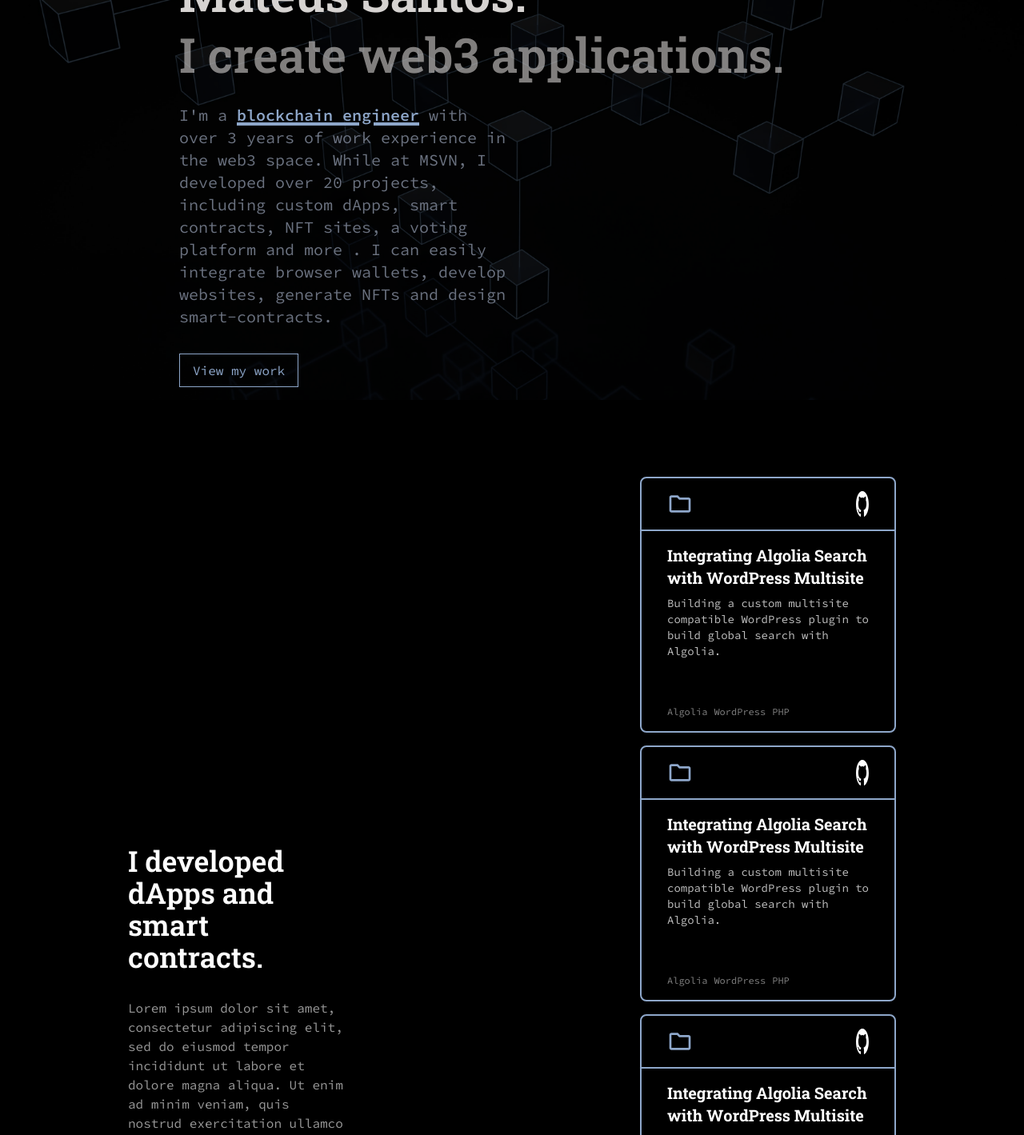
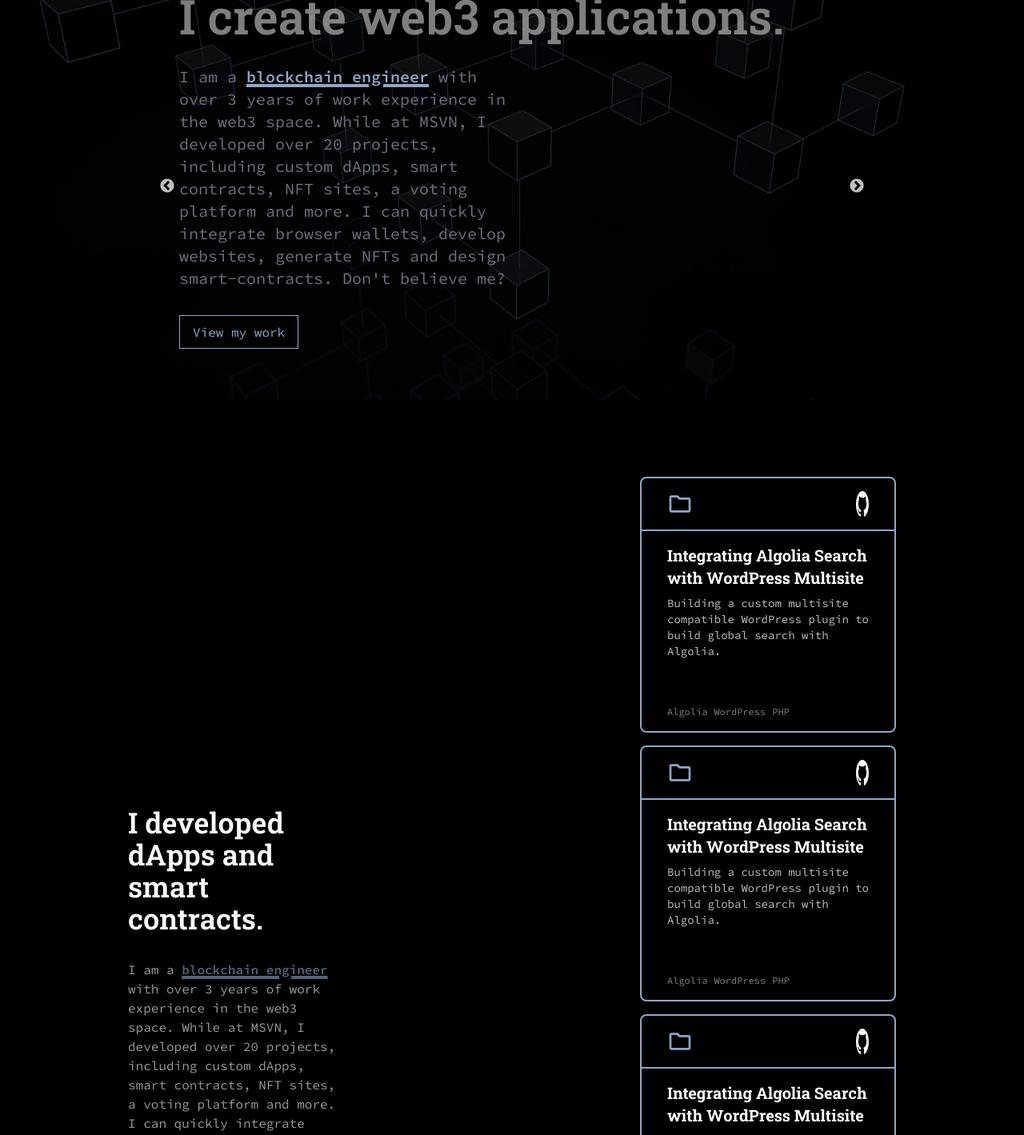
Before and after one commit to mateusap1/mateusap1.github.io, a React (Create React App) app: page / in a window 1280 px wide. Shown: the part 300-1719 px from the top of the page at 80% size. Built offline with nearby package versions, Linux system fonts and the light colour scheme.

Commit message:
updated texts

```diff
--- a/src/components/Presentation.tsx
+++ b/src/components/Presentation.tsx
@@ -18,7 +18,7 @@
         <div className="w-1/2 flex flex-col text-xl text-gray-500">{description}</div>
         <button
           onClick={onViewMyWork}
-          className="w-fit px-4 py-2 border border-offblue text-offblue hover:opacity-75"
+          className="w-fit px-4 py-2 border border-offblue text-offblue hover:bg-offblue hover:text-white hover:font-bold"
         >
           View my work
         </button>
--- a/src/pages/Home.tsx
+++ b/src/pages/Home.tsx
@@ -38,7 +38,7 @@
 const RoleSlider = ({ onChange, onViewMyWork }: RoleSliderProps) => {
   var settings = {
     dots: true,
-    arrows: false,
+    arrows: true,
     infinite: true,
     speed: 500,
     slidesToShow: 1,
@@ -55,12 +55,12 @@
         title="I create web3 applications."
         description={
           <span className="">
-            I'm a <B>blockchain engineer</B> with over 3 years of work
+            I am a <B>blockchain engineer</B> with over 3 years of work
             experience in the web3 space. While at MSVN, I developed over 20
-            projects, including custom dApps, smart contracts,{" "}
-            NFT sites, a voting platform and more . I can easily
-            integrate browser wallets, develop websites, generate NFTs and
-            design smart-contracts.
+            projects, including custom dApps, smart contracts, NFT sites, a
+            voting platform and more. I can quickly integrate browser wallets,
+            develop websites, generate NFTs and design smart-contracts. Don't
+            believe me?
           </span>
         }
         onViewMyWork={() => onViewMyWork(0)}
@@ -69,26 +69,27 @@
         title="I work with data & AI."
         description={
           <span>
-            I'm a <span className="text-offblue">blockchain engineer</span>{" "}
-            dolor sit amet, consectetur adipiscing elit, sed do eiusmod tempor
-            incididunt ut labore et dolore magna aliqua. Ut enim ad minim
-            veniam, quis nostrud exercitation ullamco laboris nisi ut aliquip ex
-            ea commodo consequat. My focus is high-quality mantainable code
-            while still being able to deliver things quickly by making use of
-            proper sofware engineering practices.
+            I have worked in over 5 data related projects, including
+            web-scraping, web-crawling, data analysis, cleaning and parsing. I
+            have also worked in two AI projects at university and 1 as a
+            personal project. I have good knowledge of Machine Learning
+            algorithms, Neural Networks, State Of The Art Computer Vision
+            techniques and more. Don't believe me?
           </span>
         }
         onViewMyWork={() => onViewMyWork(1)}
       />
       <Presentation
-        title="I create web3 applications."
+        title="I create high-quality software."
         description={
           <span>
-            I'm a <span className="text-offblue">blockchain engineer</span>{" "}
-            dolor sit amet, consectetur adipiscing elit, sed do eiusmod tempor
-            incididunt ut labore et dolore magna aliqua. Ut enim ad minim
-            veniam, quis nostrud exercitation ullamco laboris nisi ut aliquip ex
-            ea commodo consequat.
+            I am a <B>software engineer</B> and <B>web developer</B>. While at
+            MSVN, I developed over 20 sites with focus on high-quality
+            mantainable code by making use of proper sofware engineering
+            practices. As a computer science undergraduate, I am capable of
+            handling highly technical programming tasks, such as functional
+            programing techniques, maximum efficiency programs and
+            domain-specific tasks. Don't believe me?
           </span>
         }
         onViewMyWork={() => onViewMyWork(2)}
@@ -98,10 +99,11 @@
 };
 
 export default () => {
-  const [currentPage, setCurrentPage] = useState(0);
+  const backgroundRef: MutableRefObject<HTMLDivElement | null> = useRef(null);
 
-  const backgroundRef: MutableRefObject<HTMLDivElement | null> = useRef(null);
   const web3Ref: MutableRefObject<HTMLDivElement | null> = useRef(null);
+  const aiRef: MutableRefObject<HTMLDivElement | null> = useRef(null);
+  const softRef: MutableRefObject<HTMLDivElement | null> = useRef(null);
 
   const changeBackground = (idx: number) => {
     if (backgroundRef.current == null) return;
@@ -111,8 +113,17 @@
 
   const viewMyWork = (idx: number) => {
     if (web3Ref.current == null) return;
+    if (aiRef.current == null) return;
+    if (softRef.current == null) return;
 
-    web3Ref.current.scrollIntoView({ behavior: "smooth", block: "center" });
+    if (idx === 0) {
+      web3Ref.current.scrollIntoView({ behavior: "smooth", block: "center" });
+    } else if (idx === 1) {
+      aiRef.current.scrollIntoView({ behavior: "smooth", block: "center" });
+    } else {
+      softRef.current.scrollIntoView({ behavior: "smooth", block: "center" });
+    }
+
   };
 
   return (
@@ -139,7 +150,7 @@
           </div>
         </nav>
         <div className="h-full flex p-8">
-          <div className="z-20 relative h-full w-full flex px-48 py-24">
+          <div className="z-20 relative h-full w-full flex px-48 py-12">
             <div className="w-full flex flex-col gap-8 text-slate-200">
               <RoleSlider
                 onViewMyWork={viewMyWork}
@@ -159,10 +170,12 @@
             I developed dApps and smart contracts.
           </span>
           <p className="opacity-60">
-            Lorem ipsum dolor sit amet, consectetur adipiscing elit, sed do
-            eiusmod tempor incididunt ut labore et dolore magna aliqua. Ut enim
-            ad minim veniam, quis nostrud exercitation ullamco laboris nisi ut
-            aliquip ex ea commodo consequat.
+            I am a <B>blockchain engineer</B> with over 3 years of work
+            experience in the web3 space. While at MSVN, I developed over 20
+            projects, including custom dApps, smart contracts, NFT sites, a
+            voting platform and more. I can quickly integrate browser wallets,
+            develop websites, generate NFTs and design smart-contracts. Don't
+            believe me?
           </p>
         </div>
         <div className="flex flex-wrap justify-end gap-4 col-span-2 col-start-2 text-white p-8">
@@ -181,34 +194,39 @@
           <ProjectItem />
         </div>
         <div
-          ref={web3Ref}
+          ref={aiRef}
           className="flex flex-col text-end h-full items-center justify-center gap-8 col-span-1 col-start-3 text-white p-8"
         >
           <span className="font-title font-semibold text-4xl">
-            I developed web3 projects.
+            I work closely with AI specialists at university.
           </span>
           <p className="opacity-60">
-            Lorem ipsum dolor sit amet, consectetur adipiscing elit, sed do
-            eiusmod tempor incididunt ut labore et dolore magna aliqua. Ut enim
-            ad minim veniam, quis nostrud exercitation ullamco laboris nisi ut
-            aliquip ex ea commodo consequat.
+            I have worked in over 5 data related projects, including
+            web-scraping, web-crawling, data analysis, cleaning and parsing. I
+            have also worked in two AI projects at university and 1 as a
+            personal project. I have good knowledge of Machine Learning
+            algorithms, Neural Networks, State Of The Art Computer Vision
+            techniques and more. Don't believe me?
           </p>
         </div>
       </div>
 
       <div className="w-full grid grid-cols-3 px-32 py-16">
         <div
-          ref={web3Ref}
+          ref={softRef}
           className="flex flex-col h-full items-center justify-center gap-8 col-span-1 text-white p-8"
         >
           <span className="font-title font-semibold text-4xl">
-            I developed web3 projects.
+            I can handle highly technical programming tasks.
           </span>
           <p className="opacity-60">
-            Lorem ipsum dolor sit amet, consectetur adipiscing elit, sed do
-            eiusmod tempor incididunt ut labore et dolore magna aliqua. Ut enim
-            ad minim veniam, quis nostrud exercitation ullamco laboris nisi ut
-            aliquip ex ea commodo consequat.
+            I am a <B>software engineer</B> and <B>web developer</B>. While at
+            MSVN, I developed over 20 sites with focus on high-quality
+            mantainable code by making use of proper sofware engineering
+            practices. As a computer science undergraduate, I am capable of
+            handling highly technical programming tasks, such as functional
+            programing techniques, maximum efficiency programs and
+            domain-specific tasks. Don't believe me?
           </p>
         </div>
         <div className="flex flex-wrap justify-end gap-4 col-span-2 col-start-2 text-white p-8">
```
